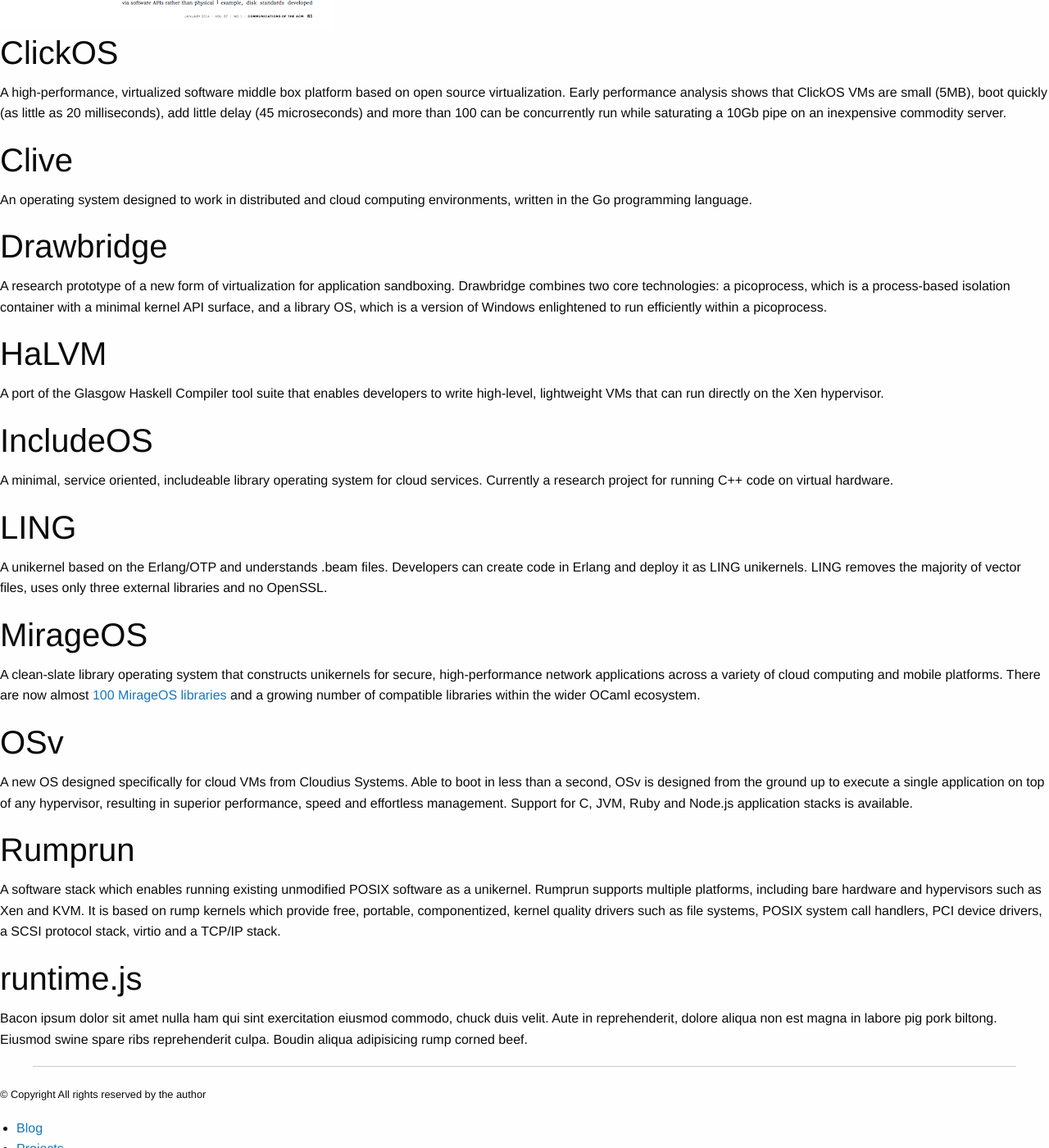
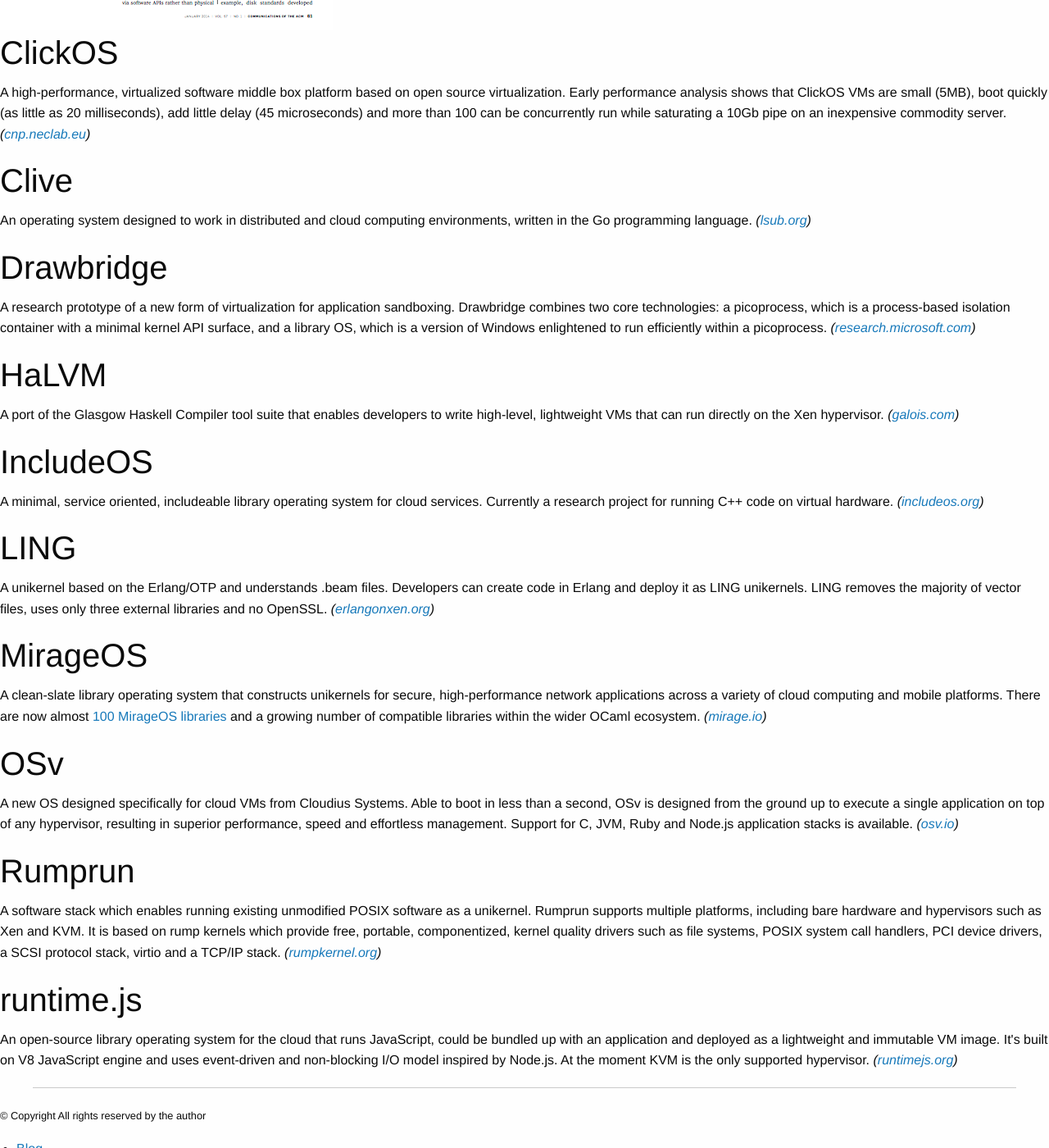
Before and after one commit to Unikernel-Systems/unikernel.org, a Jekyll site: the page built from projects/index.html, in a window 1280 px wide and 1400 px high, scrolled down 976 px. Shown: the whole window at 82% size. Built offline with Jekyll 4.4.1, drawn with Linux system fonts in a browser that asks for light colours; nearby versions of some CDN libraries; library files that are not in the unit come from our copies.

Commit message:
add links to project summaries

```diff
--- a/projects/index.html
+++ b/projects/index.html
@@ -34,55 +34,55 @@
 <div class="row">
   <div class="large-6 columns">
     <h2>ClickOS</h2>
-    <p>A high-performance, virtualized software middle box platform based on open source virtualization. Early performance analysis shows that ClickOS VMs are small (5MB), boot quickly (as little as 20 milliseconds), add little delay (45 microseconds) and more than 100 can be concurrently run while saturating a 10Gb pipe on an inexpensive commodity server.</p>
+    <p>A high-performance, virtualized software middle box platform based on open source virtualization. Early performance analysis shows that ClickOS VMs are small (5MB), boot quickly (as little as 20 milliseconds), add little delay (45 microseconds) and more than 100 can be concurrently run while saturating a 10Gb pipe on an inexpensive commodity server. <em>(<a href="http://cnp.neclab.eu/clickos/">cnp.neclab.eu</a>)</em></p>
   </div>
   <div class="large-6 columns">
     <h2>Clive</h2>
-   <p>An operating system designed to work in distributed and cloud computing environments, written in the Go programming language.</p>
+   <p>An operating system designed to work in distributed and cloud computing environments, written in the Go programming language. <em>(<a href="http://lsub.org/ls/clive.html">lsub.org</a>)</em></p>
   </div>
 </div>
 
 <div class="row">
   <div class="large-6 columns">
     <h2>Drawbridge</h2>
-    <p>A research prototype of a new form of virtualization for application sandboxing. Drawbridge combines two core technologies: a picoprocess, which is a process-based isolation container with a minimal kernel API surface, and a library OS, which is a version of Windows enlightened to run efficiently within a picoprocess.</p>
+    <p>A research prototype of a new form of virtualization for application sandboxing. Drawbridge combines two core technologies: a picoprocess, which is a process-based isolation container with a minimal kernel API surface, and a library OS, which is a version of Windows enlightened to run efficiently within a picoprocess. <em>(<a href="http://research.microsoft.com/en-us/projects/drawbridge/">research.microsoft.com</a>)</em></p>
   </div>
   <div class="large-6 columns">
     <h2>HaLVM</h2>
-   <p>A port of the Glasgow Haskell Compiler tool suite that enables developers to write high-level, lightweight VMs that can run directly on the Xen hypervisor.</p>
+   <p>A port of the Glasgow Haskell Compiler tool suite that enables developers to write high-level, lightweight VMs that can run directly on the Xen hypervisor. <em>(<a href="http://galois.com/project/halvm/">galois.com</a>)</em></p>
   </div>
 </div>
 
 <div class="row">
   <div class="large-6 columns">
     <h2>IncludeOS</h2>
-    <p>A minimal, service oriented, includeable library operating system for cloud services. Currently a research project for running C++ code on virtual hardware.</p>
+    <p>A minimal, service oriented, includeable library operating system for cloud services. Currently a research project for running C++ code on virtual hardware. <em>(<a href="http://www.includeos.org">includeos.org</a>)</em></p>
   </div>
   <div class="large-6 columns">
     <h2>LING</h2>
-   <p>A unikernel based on the Erlang/OTP and understands .beam files. Developers can create code in Erlang and deploy it as LING unikernels. LING removes the majority of vector files, uses only three external libraries and no OpenSSL.</p>
+   <p>A unikernel based on the Erlang/OTP and understands .beam files. Developers can create code in Erlang and deploy it as LING unikernels. LING removes the majority of vector files, uses only three external libraries and no OpenSSL. <em>(<a href="http://erlangonxen.org">erlangonxen.org</a>)</em></p>
   </div>
 </div>
 
 <div class="row">
   <div class="large-6 columns">
     <h2>MirageOS</h2>
-    <p>A clean-slate library operating system that constructs unikernels for secure, high-performance network applications across a variety of cloud computing and mobile platforms. There are now almost <a href="https://github.com/mirage/mirage-www/blob/master/TROVE">100 MirageOS libraries</a> and a growing number of compatible libraries within the wider OCaml ecosystem.</p>
+    <p>A clean-slate library operating system that constructs unikernels for secure, high-performance network applications across a variety of cloud computing and mobile platforms. There are now almost <a href="https://github.com/mirage/mirage-www/blob/master/TROVE">100 MirageOS libraries</a> and a growing number of compatible libraries within the wider OCaml ecosystem. <em>(<a href="https://mirage.io">mirage.io</a>)</em></p>
   </div>
   <div class="large-6 columns">
     <h2>OSv</h2>
-   <p>A new OS designed specifically for cloud VMs from Cloudius Systems. Able to boot in less than a second, OSv is designed from the ground up to execute a single application on top of any hypervisor, resulting in superior performance, speed and effortless management. Support for C, JVM, Ruby and Node.js application stacks is available.</p>
+   <p>A new OS designed specifically for cloud VMs from Cloudius Systems. Able to boot in less than a second, OSv is designed from the ground up to execute a single application on top of any hypervisor, resulting in superior performance, speed and effortless management. Support for C, JVM, Ruby and Node.js application stacks is available. <em>(<a href="http://osv.io">osv.io</a>)</em></p>
   </div>
 </div>
 
 <div class="row">
   <div class="large-6 columns">
     <h2>Rumprun</h2>
-    <p>A software stack which enables running existing unmodified POSIX software as a unikernel. Rumprun supports multiple platforms, including bare hardware and hypervisors such as Xen and KVM. It is based on rump kernels which provide free, portable, componentized, kernel quality drivers such as file systems, POSIX system call handlers, PCI device drivers, a SCSI protocol stack, virtio and a TCP/IP stack.</p>
+    <p>A software stack which enables running existing unmodified POSIX software as a unikernel. Rumprun supports multiple platforms, including bare hardware and hypervisors such as Xen and KVM. It is based on rump kernels which provide free, portable, componentized, kernel quality drivers such as file systems, POSIX system call handlers, PCI device drivers, a SCSI protocol stack, virtio and a TCP/IP stack. <em>(<a href="http://rumpkernel.org">rumpkernel.org</a>)</em></p>
   </div>
   <div class="large-6 columns">
     <h2>runtime.js</h2>
-   <p>Bacon ipsum dolor sit amet nulla ham qui sint exercitation eiusmod commodo, chuck duis velit. Aute in reprehenderit, dolore aliqua non est magna in labore pig pork biltong. Eiusmod swine spare ribs reprehenderit culpa. Boudin aliqua adipisicing rump corned beef.</p>
+   <p>An open-source library operating system for the cloud that runs JavaScript, could be bundled up with an application and deployed as a lightweight and immutable VM image. It's built on V8 JavaScript engine and uses event-driven and non-blocking I/O model inspired by Node.js. At the moment KVM is the only supported hypervisor. <em>(<a href="http://runtimejs.org">runtimejs.org</a>)</em></p>
   </div>
 </div>
 
```
